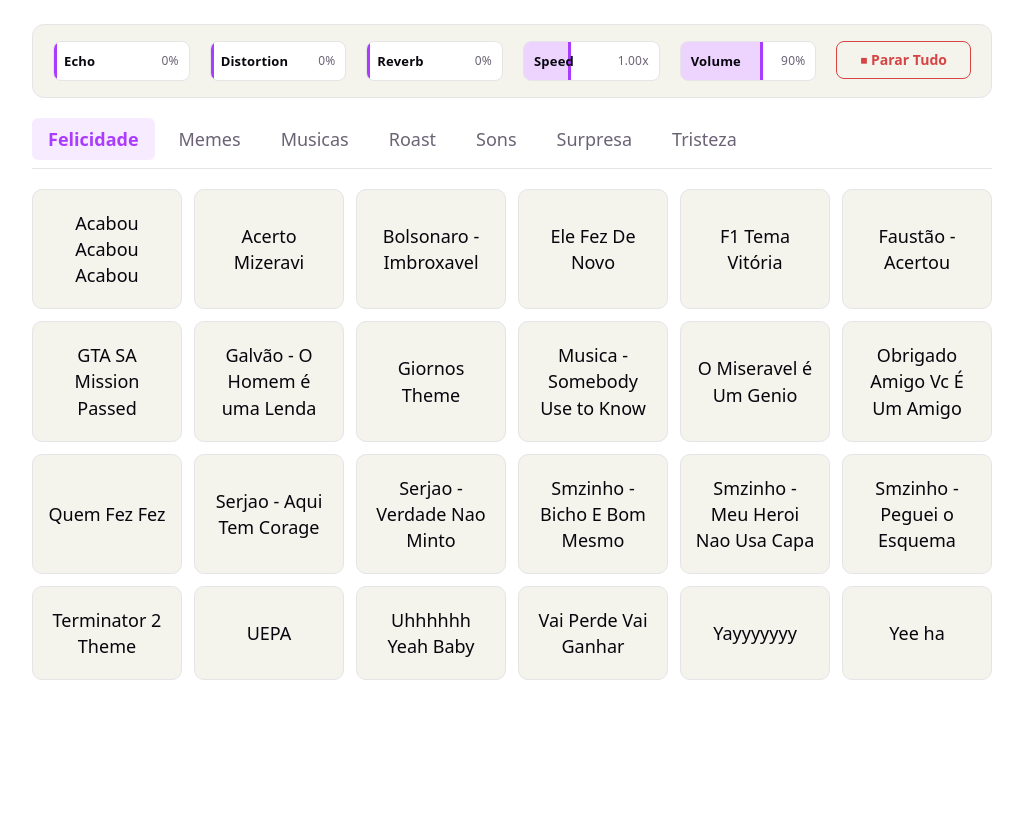
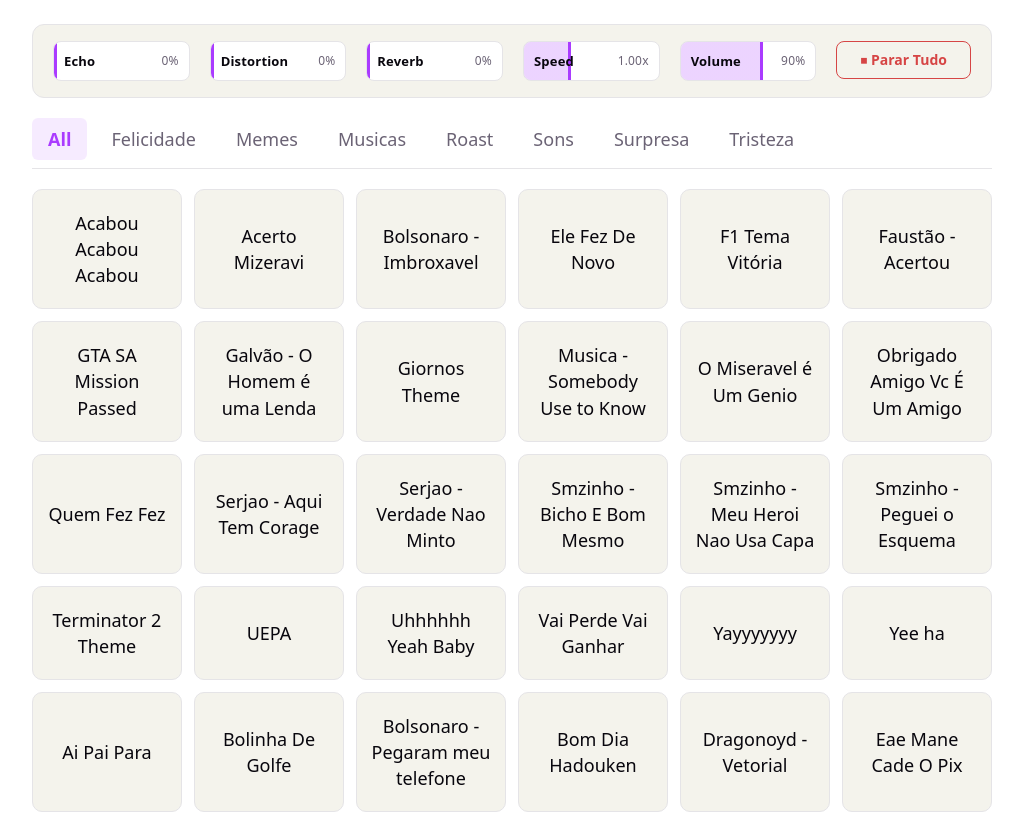
Before and after one commit to edufm/soundboard, a React (Vite) app: page / in a window 1280 px wide. Shown: the top 813 px of the page, without its empty margins (128-1151 px from the left). Built offline with nearby package versions, Linux system fonts and the light colour scheme.

Commit message:
Add an "All" tab listing every sound across all tabs
Prepended to tabOrder so it's always the default active tab, sharing
button objects with their original tab's array (not copies) so
variations stay in sync.

```diff
--- a/src/csvParser.js
+++ b/src/csvParser.js
@@ -58,6 +58,8 @@
   return rows
 }
 
+const ALL_TAB = 'All'
+
 // Builds one level of nesting: top-level rows (parent === '') become buttons,
 // each carrying a `variations` array of the rows that named it as their parent.
 // A variation whose own parent is itself a variation is not supported (and is
@@ -66,14 +68,16 @@
   const parentRows = rows.filter((row) => !row.parent)
   const childRows = rows.filter((row) => row.parent)
 
-  const tabOrder = []
-  const tabsMap = {}
+  const tabOrder = [ALL_TAB]
+  const tabsMap = { [ALL_TAB]: [] }
   for (const row of parentRows) {
     if (!(row.tab in tabsMap)) {
       tabOrder.push(row.tab)
       tabsMap[row.tab] = []
     }
-    tabsMap[row.tab].push({ ...row, variations: [] })
+    const button = { ...row, variations: [] }
+    tabsMap[row.tab].push(button)
+    tabsMap[ALL_TAB].push(button)
   }
 
   for (const child of childRows) {
```
